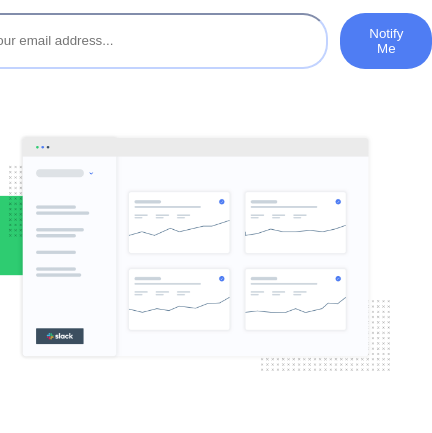
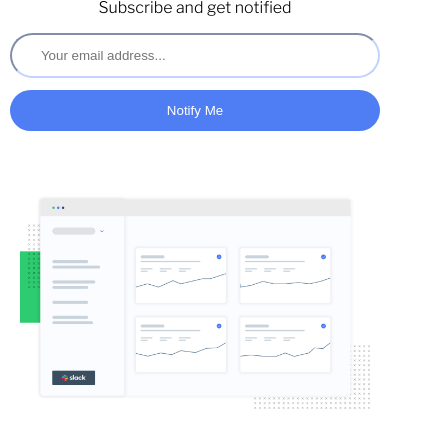
Before and after one commit to Sussana7/ping-coming-soon-page, a plain HTML site: page ping-coming-soon-page/index.html in a window 390 px wide. Shown: the part 109-542 px from the top of the page, 432 px wide, since content can reach past the window. Drawn offline with nearby package versions, Linux system fonts and the light colour scheme.

Commit message:
make changes in html sections and add styles in css

```diff
--- a/ping-coming-soon-page/style.css
+++ b/ping-coming-soon-page/style.css
@@ -11,6 +11,10 @@
   margin: 0;
   padding: 0;
   box-sizing: border-box;
+}
+
+body {
+  font-size: 16px;
 }
 
 main {
@@ -102,6 +106,12 @@ button {
   filter: invert(36%) sepia(86%) saturate(749%) hue-rotate(194deg) brightness(93%) contrast(92%);
 }
 
+.footer-logos img:hover {
+  background-color: hsl(223, 87%, 63%);
+  filter: invert(36%) sepia(86%) saturate(749%) hue-rotate(194deg) brightness(93%) contrast(92%);
+}
+
+
 .copyright {
   font-weight: 200;
   margin-top: -3rem;
@@ -109,3 +119,24 @@ button {
 }
 
 /* MEDIA QUERIES FOR MOBILE VIEW */
+
+@media (max-width: 768px) {
+  body {
+    font-size: 14px;
+  }
+
+  main {
+    padding: 20px;
+    flex-direction: column;
+  }
+
+  .button-container {
+    display: flex;
+    flex-direction: column;
+  }
+
+  .footer-logos img {
+    /* width: 40px;
+    margin: 10px; */
+  }
+}
```
